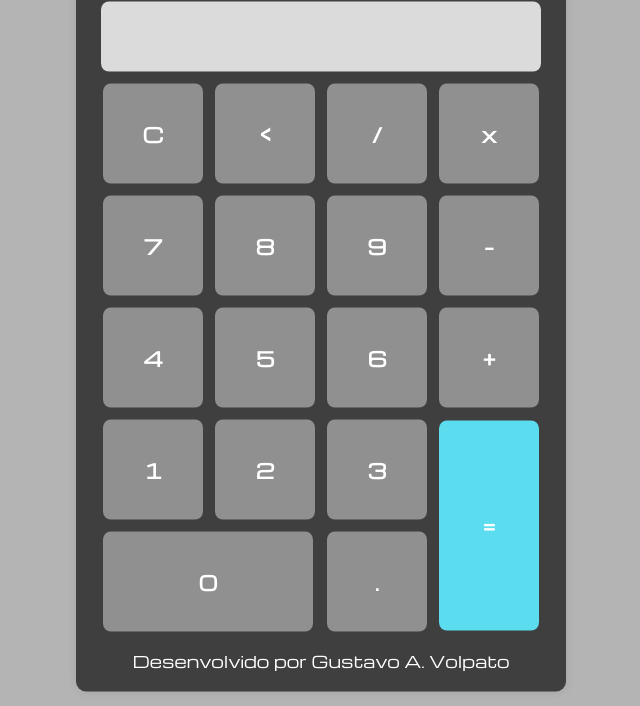
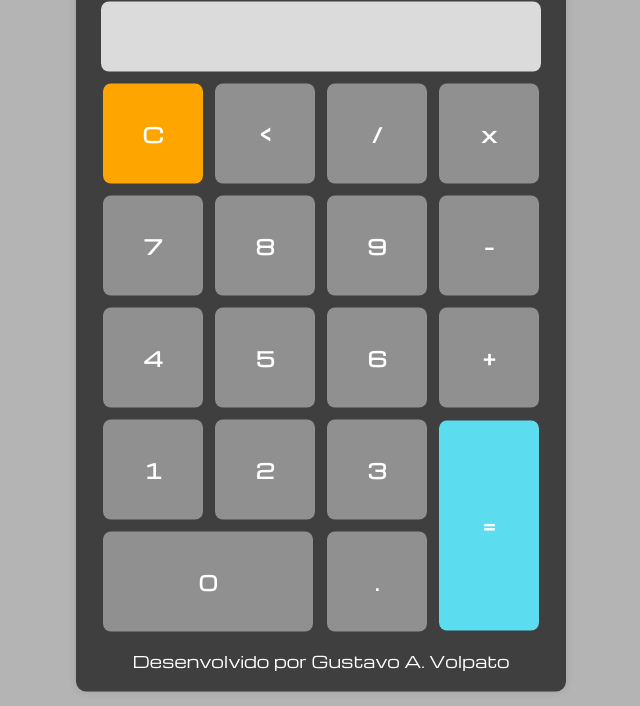
Before and after one commit to gustavovolp/Calculadora, a plain HTML site: page index.html in a window 1280 px wide. Shown: the part 94-800 px from the top of the page, without its empty margins (319-959 px from the left). Drawn offline with nearby package versions, Linux system fonts and the light colour scheme.

Commit message:
novo botao

```diff
--- a/index.css
+++ b/index.css
@@ -47,7 +47,7 @@ body{
     border: none;
 }
 
-.apaga {
+.c {
     background-color: orange;
 }
 
--- a/index.html
+++ b/index.html
@@ -13,7 +13,7 @@
     <p id="resultado"></p>
     <table class="calculator">
         <tr>
-          <td><button class="botao" onclick="clean('')">C</button></td>
+          <td><button class="botao c" onclick="clean('')">C</button></td>
           <td><button class="botao" onclick="back('')"><</button></td>
           <td><button class="botao" onclick="insert('/')">/</button></td>
           <td><button class="botao" onclick="insert('*')">x</button></td>
```
